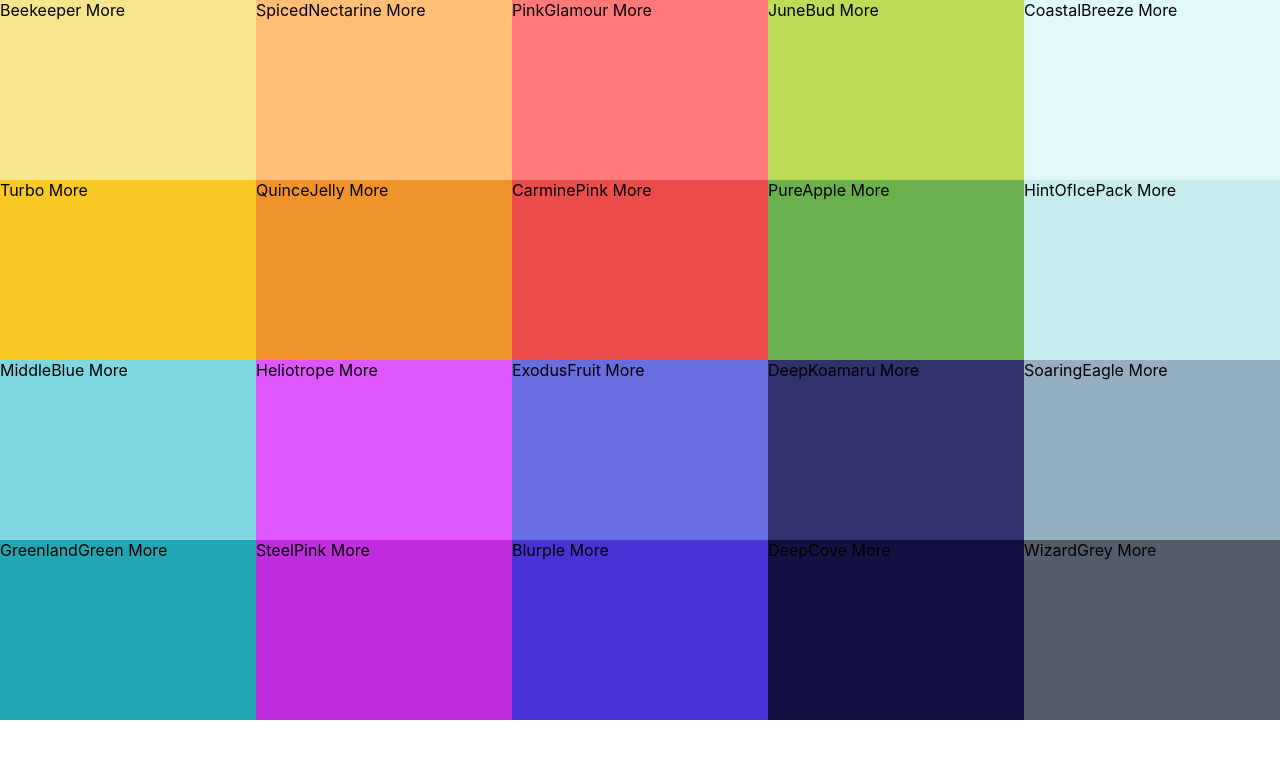
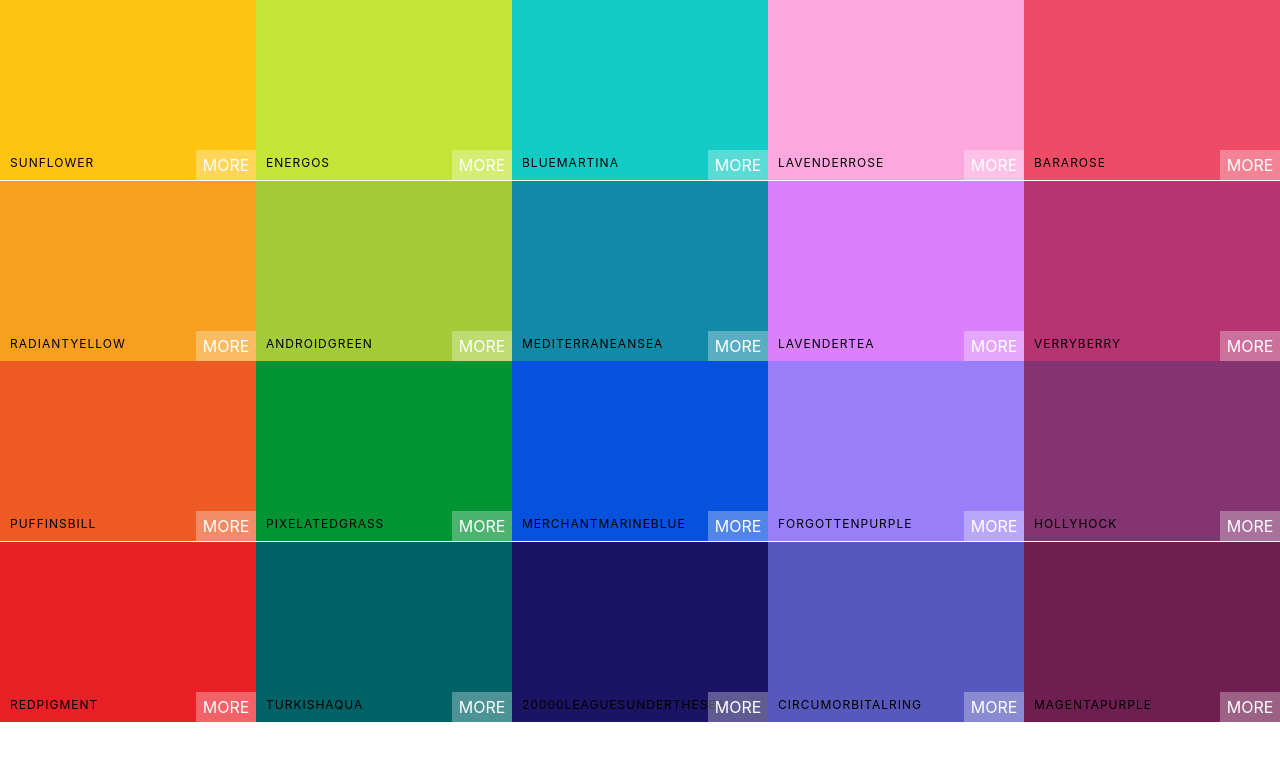
Before and after one commit to soniacweb/colorpalette-react, a React (Create React App) app in the folder reactcolorpalette/: page / in a window 1280 px wide. Shown: the top 760 px of the page. Built offline with nearby package versions, Linux system fonts and the light colour scheme.

Commit message:
style colorBox

```diff
--- a/reactcolorpalette/src/App.tsx
+++ b/reactcolorpalette/src/App.tsx
@@ -6,7 +6,7 @@
   console.log("Seed4", SeedData[4].paletteName);
   return (
     <div>
-      <Palette {...SeedData[4]} />
+      <Palette {...SeedData[2]} />
     </div>
   );
 }
--- a/reactcolorpalette/src/ColorBox.css
+++ b/reactcolorpalette/src/ColorBox.css
@@ -5,4 +5,75 @@
   display: inline-block;
   position: relative;
   cursor: pointer;
+  margin-bottom: -3.5px;
 }
+
+.copy-button {
+  width: 100px;
+  height: 30px;
+  position: absolute;
+  display: inline-block;
+  top: 50%;
+  left: 50%;
+  margin-left: -50px;
+  margin-top: -15px;
+  text-align: center;
+  outline: none;
+  background: rgba(255, 255, 255, 0.3);
+  font-size: 1rem;
+  line-height: 30px;
+  color: Iwhite;
+  text-transform: uppercase;
+  border: none;
+  opacity: 0;
+}
+
+.copy-button {
+  width: 100px;
+  height: 30px;
+  position: absolute;
+  display: inline-block;
+  top: 50%;
+  left: 50%;
+  margin-left: -50px;
+  margin-top: -15px;
+  text-align: center;
+  outline: none;
+  background: rgba(255, 255, 255, 0.3);
+  font-size: 1rem;
+  line-height: 30px;
+  color: Iwhite;
+  text-transform: uppercase;
+  border: none;
+  opacity: 0;
+}
+
+.ColorBox:hover .copy-button {
+  opacity: 1;
+  transition: 0.5s;
+}
+.box-content {
+  position: absolute;
+  width: 100%;
+  left: 0px;
+  bottom: 0px;
+  padding: 10px;
+  color: black;
+  letter-spacing: 1px;
+  text-transform: uppercase;
+  font-size: 12px;
+}
+
+.see-more {
+  background: rgba(255, 255, 255, 0.3);
+  position: absolute;
+  border: none;
+  right: 0px;
+  bottom: 0px;
+  color: white;
+  width: 60px;
+  height: 30px;
+  text-align: center;
+  line-height: 30px;
+  text-transform: uppercase;
+}
--- a/reactcolorpalette/src/ColorBox.tsx
+++ b/reactcolorpalette/src/ColorBox.tsx
@@ -8,9 +8,14 @@
 const ColorBox = ({ background, name }: ColorBoxProps) => {
   console.log("Color", background);
   return (
-    <div style={{ background: background }} className="ColorBox">
-      <span>{name}</span>
-      <span> More </span>
+    <div style={{ background }} className="ColorBox">
+      <div className="copy-container">
+        <div className="box-content">
+          <span>{name}</span>
+        </div>
+        <button className="copy-button">Copy</button>
+      </div>
+      <span className="see-more"> More </span>
     </div>
   );
 };
```
